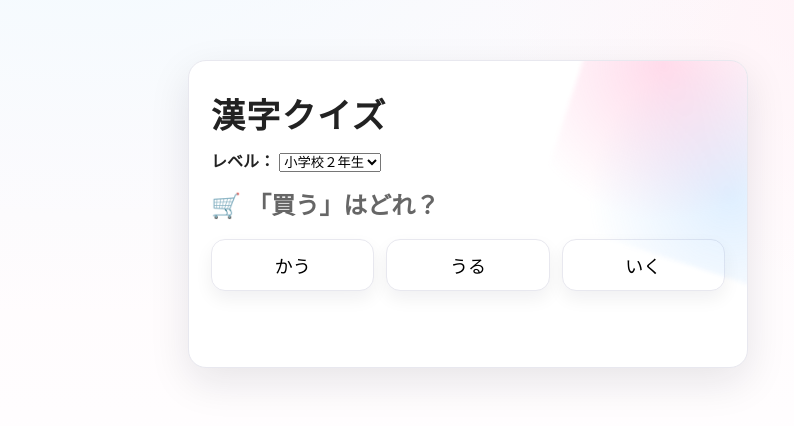
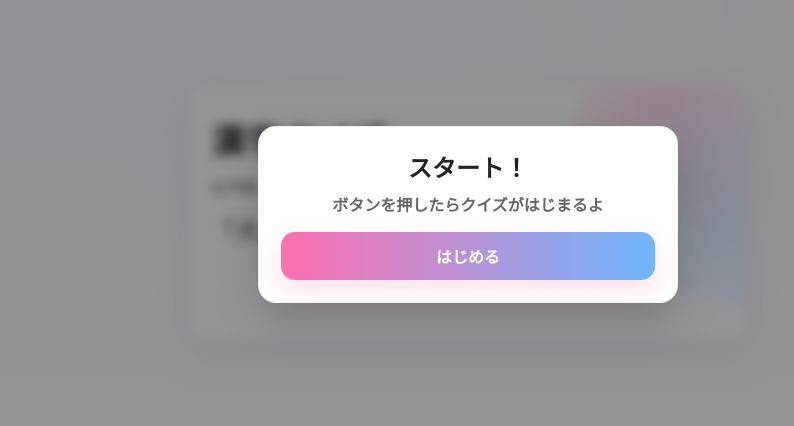
Before and after one commit to minakomiyara-svg/kanji-app, a plain HTML site: page index.html in a window 1280 px wide. Shown: the part 186-612 px from the top of the page, without its empty margins (172-966 px from the left). Drawn offline with Linux system fonts and the light colour scheme.

Commit message:
スタートボタンを追加

```diff
--- a/app.js
+++ b/app.js
@@ -166,6 +166,10 @@ let activeLevel = (levelSelect && levelSelect.value) ? levelSelect.value : "norm
 
 let autoNextTimer = null;
 
+const startScreen = document.getElementById("startScreen");
+const startBtn = document.getElementById("startBtn");
+
+
 function getFilteredQuestions() {
   if (activeLevel === "1年生") {
     return questions.filter(q => q.level === "easy");
@@ -246,7 +250,17 @@ function nextQuestion() {
 }
 
 // 最初の表示
-renderQuestion();
+function startGame() {
+  if (startScreen) startScreen.classList.add("hidden");
+  currentIndex = 0;
+  renderQuestion(); // ここで初めて問題表示
+}
+
+// スタート画面を表示したままにする（最初は何もしない）
+if (startBtn) {
+  startBtn.addEventListener("click", startGame);
+}
+
 
 function sparkleBurst() {
   if (!sparkles) return;
--- a/index.html
+++ b/index.html
@@ -7,6 +7,14 @@
 </head>
 <body>
  <main>
+  <div id="startScreen" class="overlay" role="dialog" aria-modal="true">
+  <div class="overlayCard">
+    <h2>スタート！</h2>
+    <p class="sub">ボタンを押したらクイズがはじまるよ</p>
+
+    <button id="startBtn" class="primaryBtn">はじめる</button>
+  </div>
+</div>
   <h1>漢字クイズ</h1>
 <label for="level" style="display:block; margin: 10px 0 14px; font-weight:700;">
   レベル：
--- a/styles.css
+++ b/styles.css
@@ -169,3 +169,51 @@ h1{
   0%   { transform: translate(-50%, -50%) scale(1); opacity: 1; }
   100% { transform: translate(calc(-50% + var(--dx)), calc(-50% + var(--dy))) scale(0.2); opacity: 0; }
 }
+
+/* === Start Screen Overlay === */
+.overlay{
+  position: fixed;
+  inset: 0;
+  display: grid;
+  place-items: center;
+  background: rgba(20,20,30,.45);
+  backdrop-filter: blur(6px);
+  z-index: 10000;
+  padding: 20px;
+}
+
+.overlayCard{
+  width: min(420px, 92vw);
+  background: #fff;
+  border: 1px solid rgba(0,0,0,.06);
+  border-radius: 18px;
+  box-shadow: 0 18px 45px rgba(0,0,0,.18);
+  padding: 22px;
+  text-align: center;
+}
+
+.overlayCard h2{
+  margin: 0 0 8px;
+  font-size: 24px;
+}
+
+.overlayCard .sub{
+  margin: 0 0 16px;
+  color: #666;
+  font-weight: 700;
+}
+
+.primaryBtn{
+  width: 100%;
+  border: none;
+  border-radius: 14px;
+  padding: 12px 14px;
+  font-size: 16px;
+  font-weight: 900;
+  cursor: pointer;
+  background: linear-gradient(90deg, var(--accent), var(--accent2));
+  color: white;
+  box-shadow: 0 10px 24px rgba(255,111,174,.22);
+}
+
+.hidden{ display:none !important; }
```
